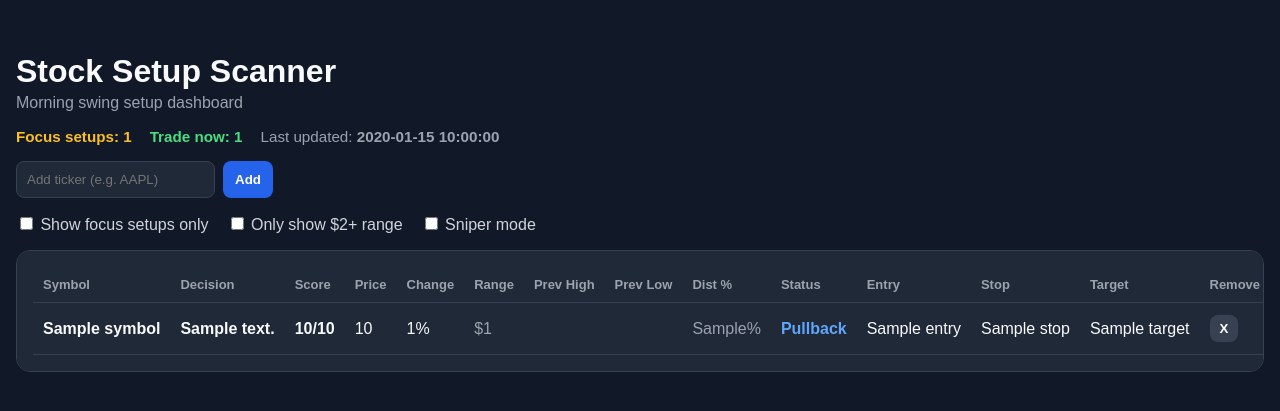
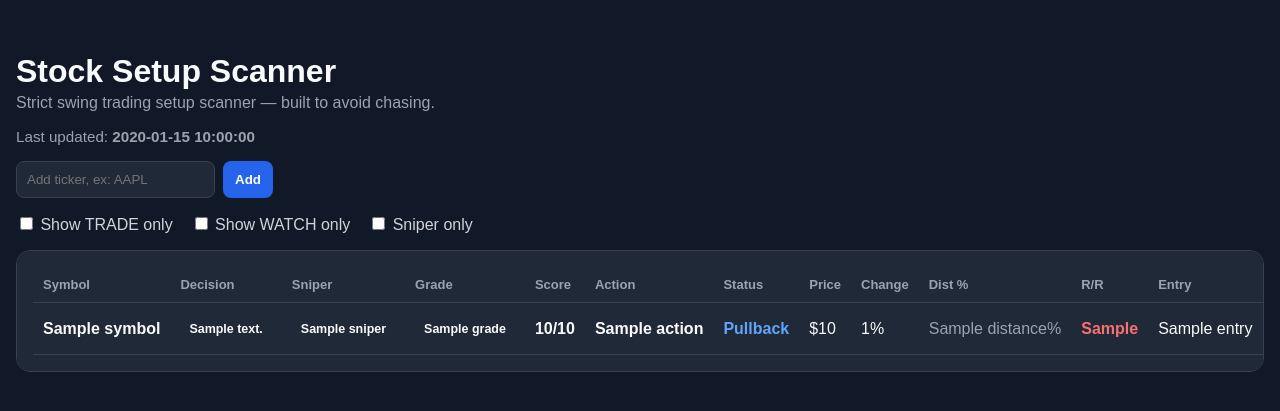
Before and after one commit to GrizzBuilt/stock-setup-scanner, a Flask app: template templates/index.html in a window 1280 px wide. Shown: the top 411 px of the page. Run offline with Flask 3, Linux system fonts and the light colour scheme; the template is opened without the code that fills it: most values are stand-ins (such as "Sample title", 1, 10 or a date in 2020).

Commit message:
Update scanner UI for sniper decision logic

```diff
--- a/app.py
+++ b/app.py
@@ -1,3 +1,13 @@
+# File: app.py
+# Purpose: Main Flask app + upgraded trading logic engine
+# Changes:
+# - Added Sniper Mode
+# - Added Action field
+# - Added Risk/Reward calculation
+# - Added Score + Grade system
+# - Improved breakout + pullback classification
+# - Added reasoning text for decisions
+
 from datetime import datetime
 from zoneinfo import ZoneInfo
 
@@ -14,69 +24,16 @@ def empty_stock(symbol, message="No data"):
     return {
         "symbol": symbol,
         "price": "—",
-        "open": "—",
-        "high": "—",
-        "low": "—",
-        "percent": 0,
-        "range_size": 0,
-        "previous_high": "—",
-        "previous_low": "—",
-        "distance_to_breakout": 999,
         "status": "No Trade",
         "decision": "PASS",
+        "action": "PASS",
         "score": 0,
-        "entry": "—",
-        "stop": "—",
-        "target": "—",
-        "ready_to_trigger": False,
-        "error": message,
+        "grade": "F",
+        "sniper": "NO",
+        "rr": "—",
+        "distance": 0,
+        "reason": message,
     }
-
-
-def score_setup(status, distance_to_breakout, range_size, percent):
-    score = 0
-
-    if status == "Breakout Triggered":
-        score += 4
-    elif status == "Breakout Watch":
-        score += 3
-    elif status == "Pullback":
-        score += 2
-    elif status == "Extended":
-        score += 0
-    else:
-        score += 0
-
-    abs_distance = abs(distance_to_breakout)
-
-    if abs_distance <= 0.25:
-        score += 3
-    elif abs_distance <= 0.5:
-        score += 2
-    elif abs_distance <= 1:
-        score += 1
-
-    if range_size >= 5:
-        score += 2
-    elif range_size >= 3:
-        score += 1.5
-    elif range_size >= 2:
-        score += 1
-
-    if 0.5 <= percent <= 3:
-        score += 1
-    elif 0 < percent < 0.5:
-        score += 0.5
-    elif percent > 3:
-        score += 0.25
-
-    if status == "Extended":
-        score = min(score, 2)
-
-    if status == "No Trade":
-        score = min(score, 3)
-
-    return min(round(score), 10)
 
 
 def get_stock_data(symbol):
@@ -88,84 +45,158 @@ def get_stock_data(symbol):
             return empty_stock(symbol, "Not enough data")
 
         row = data.iloc[-1]
-        previous_row = data.iloc[-2]
-
-        previous_high = float(previous_row["High"])
-        previous_low = float(previous_row["Low"])
+        prev = data.iloc[-2]
 
         price = float(row["Close"])
         open_price = float(row["Open"])
         high = float(row["High"])
         low = float(row["Low"])
 
-        change = price - open_price
-        percent = (change / open_price) * 100 if open_price else 0
+        prev_high = float(prev["High"])
+        prev_low = float(prev["Low"])
+
+        percent = ((price - open_price) / open_price) * 100 if open_price else 0
         range_size = high - low
 
-        distance_to_breakout = ((price - previous_high) / previous_high) * 100
+        # --- DISTANCE FROM BREAKOUT ---
+        dist = ((price - prev_high) / prev_high) * 100
 
         status = "No Trade"
         decision = "PASS"
-        entry = "—"
-        stop = "—"
-        target = "—"
+        action = "PASS"
 
-        if -0.5 <= distance_to_breakout <= 0:
+        entry = prev_high
+        stop = prev_low
+        target = prev_high + range_size
+
+        # --- CLASSIFICATION ---
+        if -0.5 <= dist <= 0:
             status = "Breakout Watch"
             decision = "WATCH"
-            entry = previous_high
-            stop = previous_low
-            target = previous_high + range_size
+            action = "WATCH FOR BREAK"
 
-        elif 0 < distance_to_breakout <= 1:
+        elif 0 < dist <= 1:
             status = "Breakout Triggered"
             decision = "TRADE"
-            entry = previous_high
-            stop = previous_low
-            target = previous_high + range_size
+            action = "READY NOW"
 
-        elif distance_to_breakout > 1:
+        elif dist > 1:
             status = "Extended"
             decision = "PASS"
+            action = "TOO LATE / EXTENDED"
 
         elif percent > 0 and price > open_price and range_size >= 2:
             status = "Pullback"
             decision = "WATCH"
+            action = "WAIT FOR PULLBACK"
             entry = price
             stop = low
             target = price + 3
 
-        score = score_setup(
-            status=status,
-            distance_to_breakout=distance_to_breakout,
-            range_size=range_size,
-            percent=percent,
-        )
+        # --- RISK / REWARD ---
+        risk = entry - stop
+        reward = target - entry
+        rr = reward / risk if risk > 0 else 0
 
-        ready_to_trigger = (
-            status in ["Breakout Watch", "Breakout Triggered"]
-            and abs(distance_to_breakout) <= 0.25
-        )
+        # --- SCORE ---
+        score = 0
+
+        if status in ["Breakout Watch", "Breakout Triggered", "Pullback"]:
+            score += 2
+
+        if abs(dist) <= 0.25:
+            score += 2
+        elif abs(dist) <= 0.5:
+            score += 1
+
+        if range_size >= 3:
+            score += 2
+        elif range_size >= 2:
+            score += 1
+
+        if 0.5 <= percent <= 3:
+            score += 1
+
+        if rr >= 1.5:
+            score += 1
+        if rr >= 2:
+            score += 1
+
+        if risk > 0:
+            score += 1
+        if reward > 0:
+            score += 1
+
+        # penalties
+        if status == "Extended":
+            score -= 2
+
+        if rr < 1.5:
+            score -= 2
+
+        score = max(0, min(score, 10))
+
+        # --- SNIPER MODE ---
+        sniper = "NO"
+
+        if (
+            decision == "TRADE"
+            and score >= 7
+            and status in ["Breakout Triggered", "Pullback"]
+            and status != "Extended"
+            and risk > 0
+            and reward > 0
+            and rr >= 1.5
+            and abs(dist) <= 0.5
+        ):
+            sniper = "YES"
+
+        # --- FINAL DECISION OVERRIDE ---
+        if rr < 1.5 or risk <= 0:
+            decision = "PASS"
+            sniper = "NO"
+            action = "PASS"
+
+        # --- GRADE ---
+        if score >= 9 and sniper == "YES":
+            grade = "A+"
+        elif score == 8 and sniper == "YES":
+            grade = "A"
+        elif score == 7:
+            grade = "B"
+        elif score == 6:
+            grade = "C"
+        else:
+            grade = "F"
+
+        # --- REASON TEXT ---
+        if status == "Extended":
+            reason = f"Price is {round(dist,2)}% above previous high. Extended."
+        elif status == "Breakout Triggered":
+            reason = f"Breakout triggered. RR {round(rr,2)}. Score {score}/10."
+        elif status == "Breakout Watch":
+            reason = f"Near breakout level. Watching for move."
+        elif status == "Pullback":
+            reason = f"Pullback setup forming. Waiting confirmation."
+        else:
+            reason = "No clean setup."
 
         return {
             "symbol": symbol,
             "price": round(price, 2),
-            "open": round(open_price, 2),
-            "high": round(high, 2),
-            "low": round(low, 2),
             "percent": round(percent, 2),
-            "range_size": round(range_size, 2),
-            "previous_high": round(previous_high, 2),
-            "previous_low": round(previous_low, 2),
-            "distance_to_breakout": round(distance_to_breakout, 2),
             "status": status,
             "decision": decision,
+            "action": action,
             "score": score,
-            "entry": round(entry, 2) if isinstance(entry, float) else entry,
-            "stop": round(stop, 2) if isinstance(stop, float) else stop,
-            "target": round(target, 2) if isinstance(target, float) else target,
-            "ready_to_trigger": ready_to_trigger,
-            "error": None,
+            "grade": grade,
+            "sniper": sniper,
+            "rr": round(rr, 2) if rr else 0,
+            "distance": round(dist, 2),
+            "entry": round(entry, 2),
+            "stop": round(stop, 2),
+            "target": round(target, 2),
+            "reason": reason,
         }
 
     except Exception as e:
@@ -175,46 +206,20 @@ def get_stock_data(symbol):
 @app.route("/")
 def home():
     symbols = get_watchlist()
-    stocks = [get_stock_data(symbol) for symbol in symbols]
+    stocks = [get_stock_data(s) for s in symbols]
 
-    priority = {
-        "Breakout Triggered": 1,
-        "Breakout Watch": 2,
-        "Pullback": 3,
-        "Extended": 4,
-        "No Trade": 5,
-    }
-
-    stocks.sort(
-        key=lambda stock: (
-            priority.get(stock.get("status"), 99),
-            -stock.get("score", 0),
-        )
-    )
-
-    focus_count = sum(
-        1 for stock in stocks
-        if stock.get("decision") in ["TRADE", "WATCH"]
-    )
-
-    trade_count = sum(
-        1 for stock in stocks
-        if stock.get("decision") == "TRADE"
-    )
+    stocks.sort(key=lambda x: (-x["score"], x["decision"]))
 
     return render_template(
         "index.html",
         stocks=stocks,
-        focus_count=focus_count,
-        trade_count=trade_count,
         last_updated=datetime.now(ZoneInfo("America/New_York")).strftime("%I:%M:%S %p"),
     )
 
 
 @app.route("/add", methods=["POST"])
 def add():
-    symbol = request.form.get("symbol", "")
-    add_symbol(symbol)
+    add_symbol(request.form.get("symbol", ""))
     return redirect(url_for("home"))
 
 
--- a/static/styles.css
+++ b/static/styles.css
@@ -1,3 +1,12 @@
+/*
+File: static/styles.css
+Purpose: Stock Setup Scanner dashboard styling
+Main changes:
+- Added colors for TRADE / WATCH / PASS
+- Added Sniper, Grade, Action, Risk/Reward, and Extended styling
+- Added stronger row highlights for ready-now setups
+*/
+
 body {
     margin: 0;
     font-family: Arial, sans-serif;
@@ -6,7 +15,7 @@ body {
 }
 
 .page {
-    max-width: 1300px;
+    max-width: 1500px;
     margin: 0 auto;
     padding: 32px 16px;
 }
@@ -28,25 +37,10 @@ h1 {
     margin-bottom: 16px;
 }
 
-.focus-count,
-.trade-count,
 .timestamp {
+    color: #9ca3af;
     margin: 0;
     font-size: 0.95rem;
-}
-
-.focus-count {
-    color: #fbbf24;
-    font-weight: bold;
-}
-
-.trade-count {
-    color: #4ade80;
-    font-weight: bold;
-}
-
-.timestamp {
-    color: #9ca3af;
 }
 
 .add-form {
@@ -113,42 +107,98 @@ td {
     white-space: nowrap;
 }
 
-.status,
-.decision,
+.reason-cell {
+    min-width: 280px;
+    white-space: normal;
+    color: #d1d5db;
+    font-size: 0.9rem;
+}
+
 .score {
     font-weight: bold;
 }
 
+/* Pills */
+
+.pill {
+    display: inline-block;
+    padding: 5px 9px;
+    border-radius: 999px;
+    font-size: 0.78rem;
+    font-weight: bold;
+}
+
+/* Decision colors */
+
 .trade {
+    background: rgba(74, 222, 128, 0.15);
     color: #4ade80;
 }
 
 .watch {
+    background: rgba(251, 191, 36, 0.15);
     color: #fbbf24;
 }
 
 .pass {
+    background: rgba(248, 113, 113, 0.15);
     color: #f87171;
 }
 
+/* Sniper */
+
+.sniper-yes {
+    background: rgba(74, 222, 128, 0.2);
+    color: #4ade80;
+}
+
+.sniper-no {
+    background: rgba(156, 163, 175, 0.15);
+    color: #9ca3af;
+}
+
+/* Grades */
+
+.grade-aplus {
+    background: rgba(74, 222, 128, 0.25);
+    color: #4ade80;
+}
+
+.grade-a {
+    background: rgba(34, 197, 94, 0.18);
+    color: #86efac;
+}
+
+.grade-b {
+    background: rgba(96, 165, 250, 0.18);
+    color: #60a5fa;
+}
+
+.grade-c {
+    background: rgba(251, 191, 36, 0.18);
+    color: #fbbf24;
+}
+
+.grade-f {
+    background: rgba(248, 113, 113, 0.16);
+    color: #f87171;
+}
+
+/* Status colors */
+
 .breakout-triggered {
     color: #4ade80;
+    font-weight: bold;
 }
 
 .breakout-watch {
     color: #fbbf24;
+    font-weight: bold;
 }
 
 .pullback {
     color: #60a5fa;
-}
-
-.consolidation {
-    color: #fbbf24;
-}
-
-.no-trade {
-    color: #9ca3af;
+    font-weight: bold;
 }
 
 .extended {
@@ -156,22 +206,41 @@ td {
     font-weight: bold;
 }
 
-.extended-row {
-    opacity: 0.6;
+.no-trade {
+    color: #9ca3af;
 }
 
-.range-strong {
-    color: #4ade80;
-    font-weight: bold;
+/* Action-based row styles */
+
+.action-ready-now {
+    background: rgba(74, 222, 128, 0.12);
+    box-shadow: inset 5px 0 0 #4ade80;
 }
 
-.range-medium {
-    color: #fbbf24;
+.action-watch-for-break {
+    background: rgba(251, 191, 36, 0.08);
+    box-shadow: inset 5px 0 0 #fbbf24;
 }
 
-.range-weak {
-    color: #9ca3af;
+.action-wait-for-pullback {
+    background: rgba(96, 165, 250, 0.08);
+    box-shadow: inset 5px 0 0 #60a5fa;
 }
+
+.action-too-late-extended {
+    background: rgba(248, 113, 113, 0.08);
+    box-shadow: inset 5px 0 0 #f87171;
+}
+
+.extended-row {
+    opacity: 0.65;
+}
+
+.sniper-row {
+    outline: 1px solid rgba(74, 222, 128, 0.35);
+}
+
+/* Distance */
 
 .dist-close {
     color: #4ade80;
@@ -186,9 +255,25 @@ td {
     color: #9ca3af;
 }
 
-.ready-row {
-    background: rgba(74, 222, 128, 0.12);
-    box-shadow: inset 4px 0 0 #4ade80;
+/* Risk reward */
+
+.rr-good {
+    color: #4ade80;
+    font-weight: bold;
+}
+
+.rr-ok {
+    color: #fbbf24;
+    font-weight: bold;
+}
+
+.rr-bad {
+    color: #f87171;
+    font-weight: bold;
+}
+
+.action-text {
+    font-weight: bold;
 }
 
 .remove-btn {
--- a/templates/index.html
+++ b/templates/index.html
@@ -1,3 +1,12 @@
+<!--
+File: templates/index.html
+Purpose: Stock Setup Scanner dashboard UI
+Main changes:
+- Added Sniper, Action, Grade, Risk/Reward, and Reason columns
+- Updated filters to use decision/action/status
+- Added clear visual decision labels
+-->
+
 <!DOCTYPE html>
 <html>
 <head>
@@ -8,33 +17,31 @@
 <body>
     <main class="page">
         <h1>Stock Setup Scanner</h1>
-        <p class="subtitle">Morning swing setup dashboard</p>
+        <p class="subtitle">Strict swing trading setup scanner — built to avoid chasing.</p>
 
         <div class="summary-row">
-            <p class="focus-count">Focus setups: <strong>{{ focus_count }}</strong></p>
-            <p class="trade-count">Trade now: <strong>{{ trade_count }}</strong></p>
             <p class="timestamp">Last updated: <strong>{{ last_updated }}</strong></p>
         </div>
 
         <form method="POST" action="/add" class="add-form">
-            <input type="text" name="symbol" placeholder="Add ticker (e.g. AAPL)" required>
+            <input type="text" name="symbol" placeholder="Add ticker, ex: AAPL" required>
             <button type="submit">Add</button>
         </form>
 
         <div class="filter-row">
             <label>
-                <input type="checkbox" id="focusOnly">
-                Show focus setups only
+                <input type="checkbox" id="tradeOnly">
+                Show TRADE only
             </label>
 
             <label>
-                <input type="checkbox" id="rangeOnly">
-                Only show $2+ range
+                <input type="checkbox" id="watchOnly">
+                Show WATCH only
             </label>
 
             <label>
                 <input type="checkbox" id="sniperOnly">
-                Sniper mode
+                Sniper only
             </label>
         </div>
 
@@ -44,17 +51,19 @@
                     <tr>
                         <th>Symbol</th>
                         <th>Decision</th>
+                        <th>Sniper</th>
+                        <th>Grade</th>
                         <th>Score</th>
+                        <th>Action</th>
+                        <th>Status</th>
                         <th>Price</th>
                         <th>Change</th>
-                        <th>Range</th>
-                        <th>Prev High</th>
-                        <th>Prev Low</th>
                         <th>Dist %</th>
-                        <th>Status</th>
+                        <th>R/R</th>
                         <th>Entry</th>
                         <th>Stop</th>
                         <th>Target</th>
+                        <th>Reason</th>
                         <th>Remove</th>
                     </tr>
                 </thead>
@@ -62,49 +71,67 @@
                 <tbody>
                     {% for stock in stocks %}
                         <tr
+                            data-decision="{{ stock.decision }}"
+                            data-sniper="{{ stock.sniper }}"
                             data-status="{{ stock.status }}"
-                            data-decision="{{ stock.decision }}"
-                            data-range="{{ stock.range_size }}"
                             class="
-                                {{ 'ready-row' if stock.ready_to_trigger else '' }}
+                                decision-row-{{ stock.decision | lower }}
+                                action-{{ stock.action | lower | replace(' ', '-') | replace('/', '') }}
+                                {{ 'sniper-row' if stock.sniper == 'YES' else '' }}
                                 {{ 'extended-row' if stock.status == 'Extended' else '' }}
                             "
                         >
                             <td><strong>{{ stock.symbol }}</strong></td>
 
-                            <td class="decision {{ stock.decision | lower }}">
-                                {{ stock.decision }}
+                            <td>
+                                <span class="pill decision {{ stock.decision | lower }}">
+                                    {{ stock.decision }}
+                                </span>
+                            </td>
+
+                            <td>
+                                <span class="pill sniper-{{ stock.sniper | lower }}">
+                                    {{ stock.sniper }}
+                                </span>
+                            </td>
+
+                            <td>
+                                <span class="pill grade grade-{{ stock.grade | lower | replace('+', 'plus') }}">
+                                    {{ stock.grade }}
+                                </span>
                             </td>
 
                             <td class="score">{{ stock.score }}/10</td>
 
-                            <td>{{ stock.price }}</td>
-                            <td>{{ stock.percent }}%</td>
-
-                            <td class="
-                                {{ 'range-strong' if stock.range_size >= 5
-                                else 'range-medium' if stock.range_size >= 2
-                                else 'range-weak' }}">
-                                ${{ stock.range_size }}
-                            </td>
-
-                            <td>{{ stock.previous_high }}</td>
-                            <td>{{ stock.previous_low }}</td>
-
-                            <td class="
-                                {{ 'dist-close' if stock.distance_to_breakout >= -0.25 and stock.distance_to_breakout <= 0.25
-                                else 'dist-mid' if stock.distance_to_breakout >= -0.5 and stock.distance_to_breakout <= 1
-                                else 'dist-far' }}">
-                                {{ stock.distance_to_breakout }}%
+                            <td class="action-text">
+                                {{ stock.action }}
                             </td>
 
                             <td class="status {{ stock.status | lower | replace(' ', '-') }}">
                                 {{ stock.status }}
                             </td>
 
+                            <td>${{ stock.price }}</td>
+                            <td>{{ stock.percent }}%</td>
+
+                            <td class="
+                                {{ 'dist-close' if stock.distance >= -0.25 and stock.distance <= 0.25
+                                else 'dist-mid' if stock.distance >= -0.5 and stock.distance <= 1
+                                else 'dist-far' }}">
+                                {{ stock.distance }}%
+                            </td>
+
+                            <td class="{{ 'rr-good' if stock.rr >= 2 else 'rr-ok' if stock.rr >= 1.5 else 'rr-bad' }}">
+                                {{ stock.rr }}
+                            </td>
+
                             <td>{{ stock.entry }}</td>
                             <td>{{ stock.stop }}</td>
                             <td>{{ stock.target }}</td>
+
+                            <td class="reason-cell">
+                                {{ stock.reason }}
+                            </td>
 
                             <td>
                                 <form method="POST" action="/remove/{{ stock.symbol }}">
@@ -119,36 +146,27 @@
     </main>
 
     <script>
-        const focusOnly = document.getElementById("focusOnly");
-        const rangeOnly = document.getElementById("rangeOnly");
+        const tradeOnly = document.getElementById("tradeOnly");
+        const watchOnly = document.getElementById("watchOnly");
         const sniperOnly = document.getElementById("sniperOnly");
         const rows = document.querySelectorAll("tbody tr");
 
         function applyFilters() {
             rows.forEach(function (row) {
-                const status = row.dataset.status;
                 const decision = row.dataset.decision;
-                const range = Number(row.dataset.range);
+                const sniper = row.dataset.sniper;
 
-                const isFocus =
-                    decision === "TRADE" ||
-                    decision === "WATCH";
-
-                const isSniper =
-                    status === "Breakout Watch" ||
-                    status === "Breakout Triggered";
-
-                const passesFocus = !focusOnly.checked || isFocus;
-                const passesRange = !rangeOnly.checked || range >= 2;
-                const passesSniper = !sniperOnly.checked || isSniper;
+                const passesTrade = !tradeOnly.checked || decision === "TRADE";
+                const passesWatch = !watchOnly.checked || decision === "WATCH";
+                const passesSniper = !sniperOnly.checked || sniper === "YES";
 
                 row.style.display =
-                    passesFocus && passesRange && passesSniper ? "" : "none";
+                    passesTrade && passesWatch && passesSniper ? "" : "none";
             });
         }
 
-        focusOnly.addEventListener("change", applyFilters);
-        rangeOnly.addEventListener("change", applyFilters);
+        tradeOnly.addEventListener("change", applyFilters);
+        watchOnly.addEventListener("change", applyFilters);
         sniperOnly.addEventListener("change", applyFilters);
 
         setInterval(function () {
```
